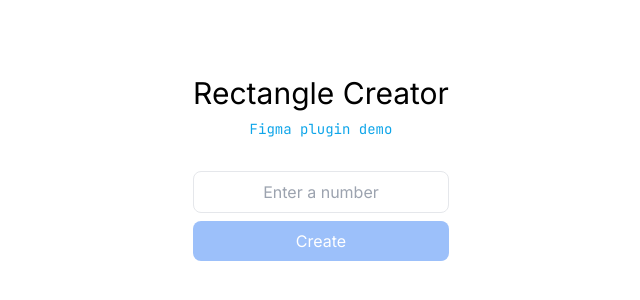
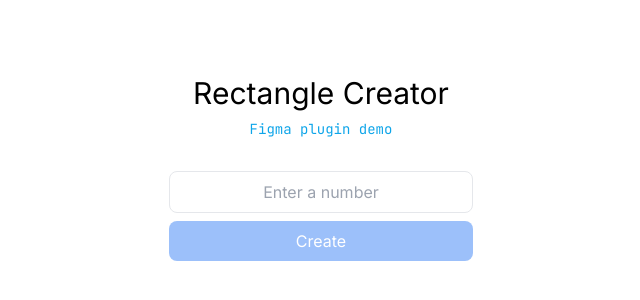
Before and after one commit to dimkapitonov/vue-figma-plugin-template, a Vue app: page / in a window 1280 px wide. Shown: the part 232-532 px from the top of the page, without its empty margins (319-959 px from the left). Built offline with nearby package versions, Linux system fonts and the light colour scheme.

Commit message:
fix plugin ui

```diff
--- a/index.html
+++ b/index.html
@@ -2,7 +2,6 @@
 <html lang="en">
   <head>
     <meta charset="UTF-8" />
-    <link rel="icon" type="image/svg+xml" href="/vite.svg" />
     <meta name="viewport" content="width=device-width, initial-scale=1.0" />
     <title>Vue Figma Plugin Template</title>
   </head>
--- a/src/App.vue
+++ b/src/App.vue
@@ -3,7 +3,7 @@ useToggle(useDark())
 </script>
 
 <template>
-  <div px-2>
+  <div max-w-80 w-100 px-2>
     <h1 mb-2 text-3xl text-black dark:text-white>
       Rectangle Creator
     </h1>
```
